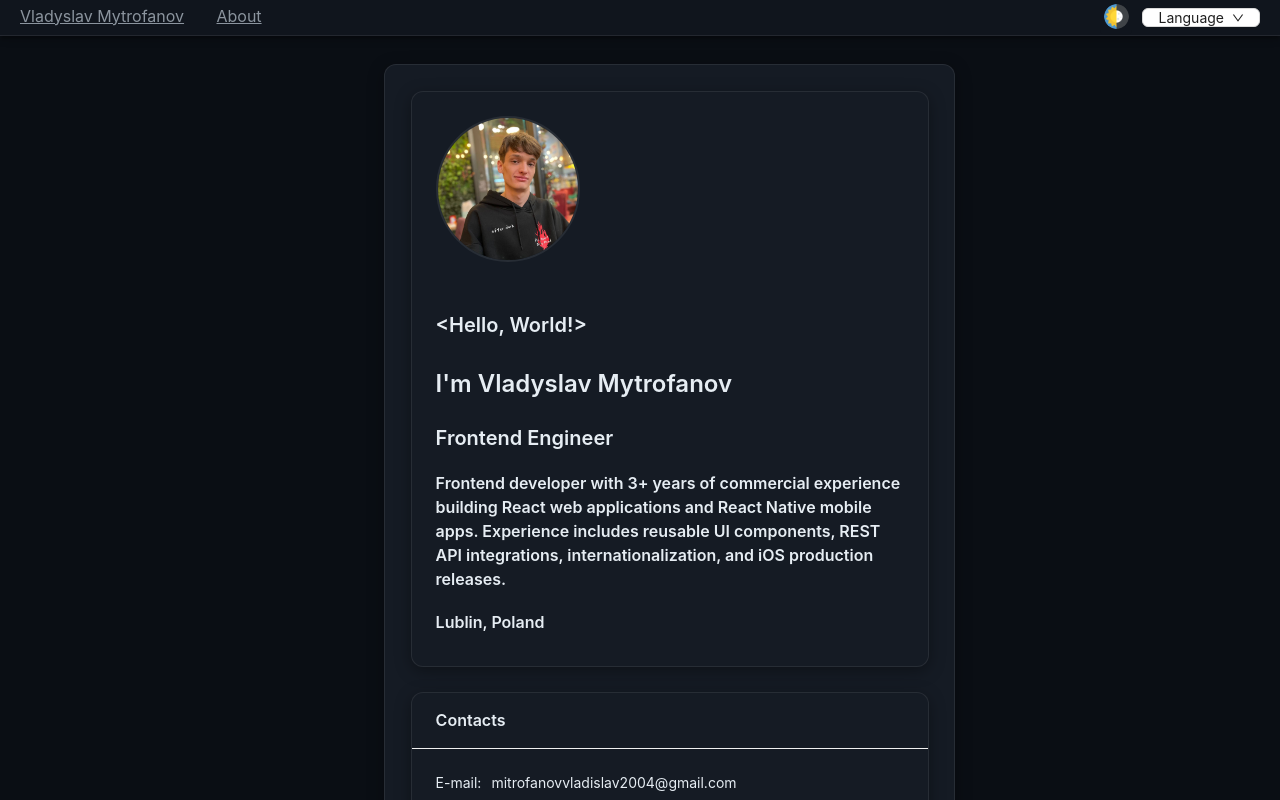
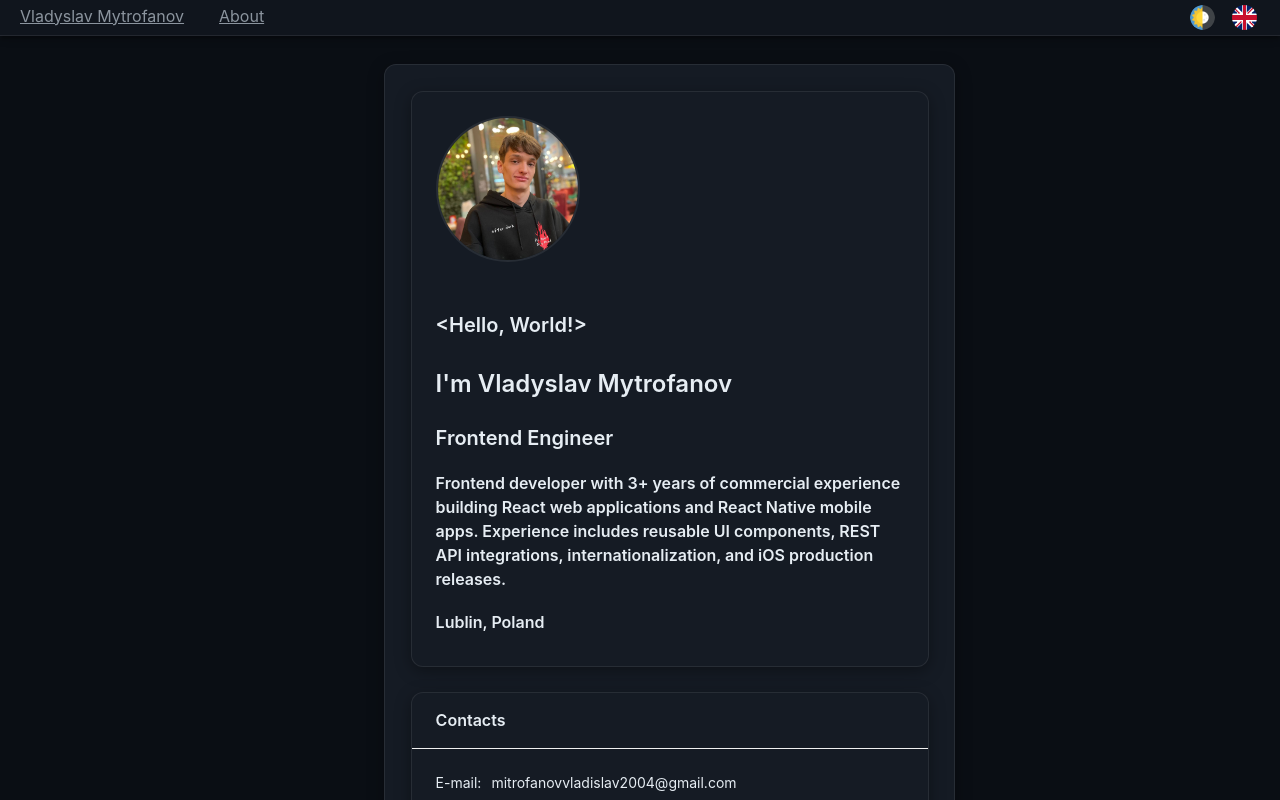
Before and after one commit to nayfort/resume, a React (Vite) app: page / in a window 1280 px wide. Shown: the top 800 px of the page. Built offline with nearby package versions, Linux system fonts and the light colour scheme.

Commit message:
feat: upd header

```diff
--- a/src/components/details/Header.tsx
+++ b/src/components/details/Header.tsx
@@ -2,25 +2,28 @@ import React from 'react';
 import './styles.css';
 import { useTheme } from '../../hooks/useTheme';
 import { useTranslation } from 'react-i18next';
-import { Button, Menu, Dropdown } from 'antd';
-import { DownOutlined } from '@ant-design/icons';
+import { Menu, Dropdown } from 'antd';
 import en from '../../assets/enFlag.png';
 import ua from '../../assets/uaFlag.png';
 import pl from '../../assets/plFlag.png';
 import themeLogo from '../../assets/theme.png';
-import { useIsMobile } from '../../hooks/useIsMobile.tsx';
 
 const Header: React.FC = () => {
     const { t, i18n } = useTranslation();
     const { toggleTheme } = useTheme();
-    const isMobile = useIsMobile();
+    const languages = {
+        en: { flag: en, label: 'English' },
+        ua: { flag: ua, label: 'Українська' },
+        pl: { flag: pl, label: 'Polski' },
+    };
+    const currentLanguage = languages[i18n.resolvedLanguage as keyof typeof languages] || languages.en;
 
     const changeLanguage = (lng: string) => {
         i18n.changeLanguage(lng);
     };
 
     const languageMenu = (
-        <Menu>
+        <Menu selectedKeys={[i18n.resolvedLanguage || 'en']}>
             <Menu.Item key="en" onClick={() => changeLanguage('en')}>
                 <div className='langElTitle'>
                     <img src={en} alt="English" className="changeButton" /> English
@@ -52,11 +55,13 @@ const Header: React.FC = () => {
                 </div>
             </div>
             <div className="rightControls">
-                <Button onClick={toggleTheme} className="themeButton" icon={<img src={themeLogo} alt="Theme" className="changeButton" />} />
-                <Dropdown overlay={languageMenu} trigger={['click']}>
-                    <Button className="ant-dropdown-link" onClick={e => e.preventDefault()} style={{ width: isMobile ? 80 : 'auto', height: isMobile ? 30 : 'auto' }}>
-                        {t('lang')} {!isMobile && <DownOutlined />}
-                    </Button>
+                <button type="button" onClick={toggleTheme} className="headerIconButton" aria-label="Toggle color theme" title="Toggle color theme">
+                    <img src={themeLogo} alt="" className="changeButton" />
+                </button>
+                <Dropdown overlay={languageMenu} overlayClassName="languageDropdown" trigger={['click']}>
+                    <button type="button" className="headerIconButton" aria-label={`${t('lang')}: ${currentLanguage.label}`} title={currentLanguage.label} aria-haspopup="menu">
+                        <img src={currentLanguage.flag} alt="" className="changeButton" />
+                    </button>
                 </Dropdown>
             </div>
         </div>
--- a/src/components/details/styles.css
+++ b/src/components/details/styles.css
@@ -44,18 +44,37 @@
     color: var(--accent-color);
 }
 
-.themeButton {
+.headerIconButton {
+    display: inline-flex;
+    align-items: center;
+    justify-content: center;
+    flex: 0 0 32px;
+    width: 32px;
+    height: 32px;
     border: none;
-    background: none;
-    padding: 0 20px 0 0;
+    border-radius: 50%;
+    background: transparent;
+    padding: 0;
+    color: var(--main-text);
     cursor: pointer;
 }
 
-.controlButton {
-    border: none;
-    background: none;
-    padding: 0;
-    cursor: pointer;
+.headerIconButton:hover,
+.headerIconButton:active {
+    background: transparent;
+}
+
+.headerIconButton:focus-visible {
+    outline: 2px solid var(--accent-color);
+    outline-offset: -2px;
+}
+
+.headerIconButton .changeButton {
+    transition: transform 0.2s ease;
+}
+
+.headerIconButton:hover .changeButton {
+    transform: scale(1.08);
 }
 
 .changeButton {
@@ -94,3 +113,33 @@
     align-items: center;
     gap: 8px;
 }
+
+.languageDropdown .ant-dropdown-menu {
+    min-width: 160px;
+    padding: 6px;
+    background: var(--second-background);
+    border: 1px solid var(--border-color);
+    border-radius: 12px;
+    box-shadow: var(--card-shadow);
+}
+
+.languageDropdown .ant-dropdown-menu .ant-dropdown-menu-item {
+    padding: 8px 10px;
+    color: var(--main-text);
+    border-radius: 8px;
+    transition: background-color 0.2s ease, color 0.2s ease;
+}
+
+.languageDropdown .ant-dropdown-menu .ant-dropdown-menu-item:hover,
+.languageDropdown .ant-dropdown-menu .ant-dropdown-menu-item-active {
+    background: var(--border-color);
+}
+
+.languageDropdown .ant-dropdown-menu .ant-dropdown-menu-item-selected {
+    color: var(--accent-color);
+    background: color-mix(in srgb, var(--accent-color) 12%, transparent);
+}
+
+.languageDropdown .ant-dropdown-menu .ant-dropdown-menu-item-selected:hover {
+    background: color-mix(in srgb, var(--accent-color) 20%, transparent);
+}
```
